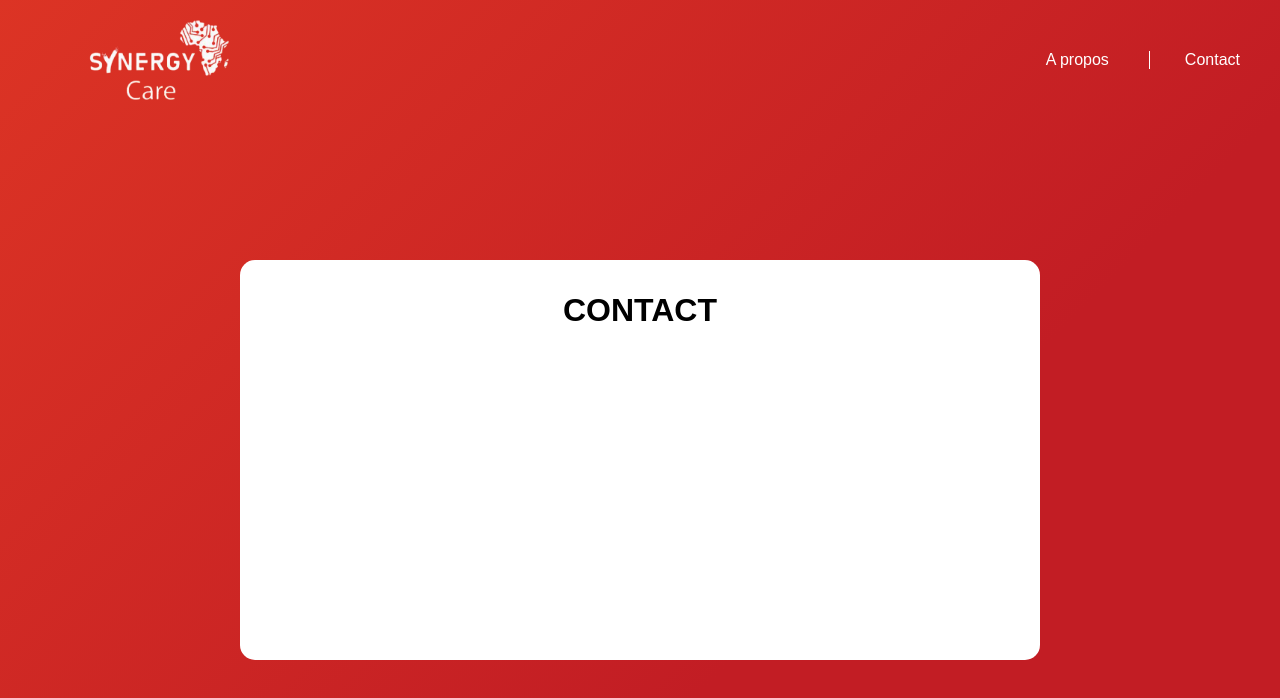
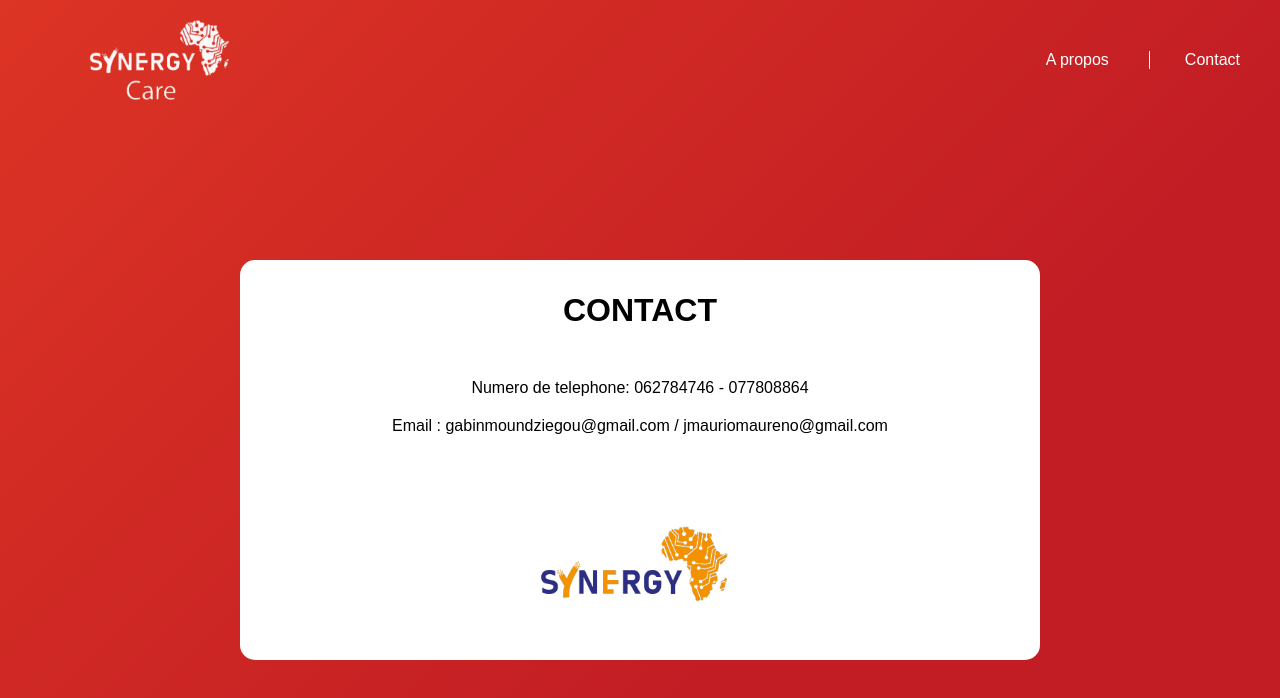
Before and after one commit to YohannObiang/synergycare, a plain HTML site: page contact.html in a window 1280 px wide. Drawn offline with Linux system fonts and the light colour scheme.

Commit message:
version 4

```diff
--- a/contact.css
+++ b/contact.css
@@ -81,6 +81,12 @@ body{
 
 
 }
+.form-bg img{
+    margin-top: 4rem;
+}
 h1{
     margin-top: 2rem;
 }
+span{
+    margin: 10px;
+}
--- a/contact.html
+++ b/contact.html
@@ -19,7 +19,9 @@
     <div class="container">
         <div class="form-bg">
             <h1>CONTACT</h1>
-
+            <span style="margin-top: 50px;">Numero de telephone: 062784746 - 077808864</span>
+            <span>Email : gabinmoundziegou@gmail.com / jmauriomaureno@gmail.com</span>
+            <img src="images/logoo.png" alt="" width="30%">
         </div>
     </div>
 </body>
```
